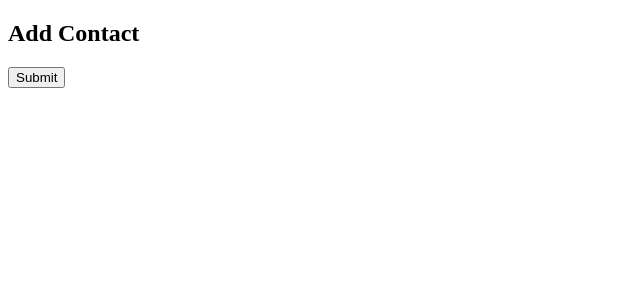
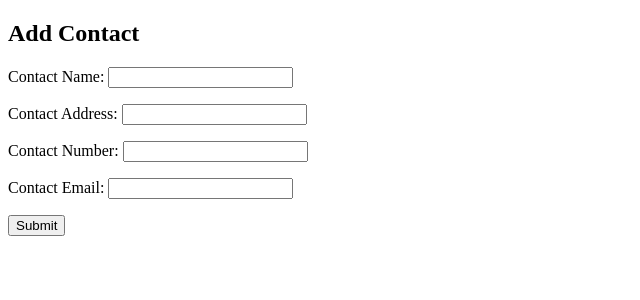
Before and after one commit to Skjperez/address, a Django app: page /contactlist/add/ in a window 1280 px wide. Shown: the top 300 px of the page, without its empty margins (0-640 px from the left). Run offline with Django 3.2, Linux system fonts and the light colour scheme; the visitor is signed in with stand-in values (Sample User, id 1).

Commit message:
updated views.py

```diff
--- a/contactlist/forms.py
+++ b/contactlist/forms.py
@@ -1,7 +1,7 @@
 from django import forms
 
 class ContactForm(forms.Form):
-    contact_name = forms.CharField(max_length=50)
-    contact_address = forms.CharField(max_length=100)
-    contact_number = forms.CharField(max_length=15)
-    contact_email = forms.EmailField(max_length=50)
+    contact_name = forms.CharField(label='Contact Name',max_length=50)
+    contact_address = forms.CharField(label='Contact Address',max_length=100)
+    contact_number = forms.CharField(label='Contact Number',max_length=15)
+    contact_email = forms.EmailField(label='Contact Email',max_length=50)
--- a/contactlist/urls.py
+++ b/contactlist/urls.py
@@ -3,7 +3,7 @@ from .views import ContactList, AddContact
 
 
 urlpatterns = [
-    path('contactlist/', ContactList, name='contact_list'),
+    #path('contactlist/', ContactList, name='contact_list'),
     #path('', UserContactList, name='user_contact_list'),
     path('add/', AddContact, name='add')
 ]
--- a/contactlist/views.py
+++ b/contactlist/views.py
@@ -10,30 +10,28 @@ def ContactList(request):
         user = request.user
     else:
         return redirect('/address/login/')
-    return HttpResponse("Please enter your contact list")
+    contacts = Contact.object.all()
+    context = {
+        'form' : ContactForm,
+        'contacts' : contacts
+    }
+    return render(request, 'contactlist/home.html', context)
+    # return HttpResponse("Please enter your contact list")
 
-    #filtering the objects listed under Contacts in model
-    #user_contact_list = Contact.objects.filter(user=user)
-    #context = {
-        #'contact_list' : user_contact_list,
-        #'contact_form' : ContactForm()
-    #}
-    #return render(request,'contactlist.html',context)
 
 def AddContact(request):
-        #check to see if user is logged in
+    #check to see if user is logged in
     if request.user.is_authenticated is True:
             #if POST request we need to process the form data
         user = request.user
     else:
         return redirect('/login/')
-
     if request.method == 'POST':
-            #A form associated with the POST data
+        # create a form instance and populate it with data from the request:
         form = ContactForm(request.POST)
-            #to determine if the form is valid
+        # check whether it's valid:
         if form.is_valid():
-                #process the data inside the form
+            # process the data in form.cleaned_data as required
             itemlist=Contact(
                 user=user,
                 contact_name=form.cleaned_data['contact_name'],
@@ -42,6 +40,12 @@ def AddContact(request):
                 contact_email=form.cleaned_data['contact_email'],
             )
             itemlist.save()
-            return redirect('home')
+            # redirect to a new URL:
+            return redirect('/')
+
+    # if a GET (or any other method) we'll create a blank form
     else:
-        return render(request,'add.html')
+        pass
+    form = ContactForm()
+
+    return render(request, 'add.html', {'form':form})
--- a/templates/add.html
+++ b/templates/add.html
@@ -1,12 +1,16 @@
 {% extends 'base.html' %}
 
-{% block title %}Contacts{% endblock %}
+{% block title %}Contacts - {{ user.username }}{% endblock %}
 
 {% block content %}
 <h2>Add Contact</h2>
-    <form action="/add/" method="post">
+    <form action="/contactlist/add/" method="post">
         {% csrf_token %}
+        {{ form.as_p }}
         <button type="submit" class="btn btn-primary">Submit</button>
     </form>
 
-{% endblock %}
+{% endblock content %}
+
+
+{% url 'add' %}
--- a/templates/home.html
+++ b/templates/home.html
@@ -7,6 +7,9 @@
 {% if user.is_authenticated %}
     Welcome {{ user.username }} to your Address Book!
     <h3>Contact List</h3>
+    {% for contact in contacts %}
+    <p>{{contact.contact_name}}</p>
+{% endfor %}
     <p><a href="/contactlist/add/">Add Contact</a></p>
     <p><a href="{% url 'logout' %}">Sign Out</a></p>
 {% else %}
--- a/templates/registration/login.html
+++ b/templates/registration/login.html
@@ -4,7 +4,7 @@
 {% block title %}Sign In{% endblock %}
 
 {% block content %}
-<h2>Sign In</h2>
+<h2>Address Book Sign In</h2>
 <form method="post">
     {% csrf_token %}
     {{ form.as_p }}
```
